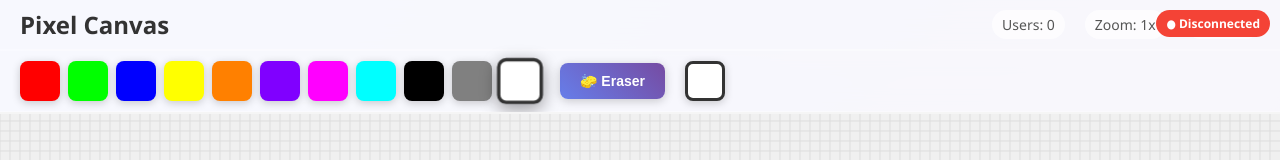
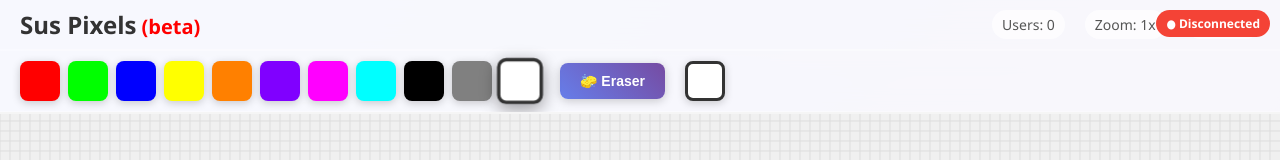
Before and after one commit to saqibmir1/pixelsbutsus, a plain HTML site: page frontend/index.html in a window 1280 px wide. Shown: the top 160 px of the page. Drawn offline with Linux system fonts and the light colour scheme; no server answers.

Commit message:
add beta tagL

```diff
--- a/frontend/index.html
+++ b/frontend/index.html
@@ -3,12 +3,12 @@
 <head>
     <meta charset="UTF-8">
     <meta name="viewport" content="width=device-width, initial-scale=1.0">
-    <title>Collaborative Pixel Canvas</title>
+    <title>Sus Pixels</title>
     <link rel="stylesheet" href="style.css">
 </head>
 <body>
     <div class="header">
-        <h1>Pixel Canvas</h1>
+        <h1>Sus Pixels<small style="color: red;"> (beta)</small></h1>
         <div class="stats">
             <span id="users-count">Users: 0</span>
             <span id="zoom-level">Zoom: 1x</span>
```
